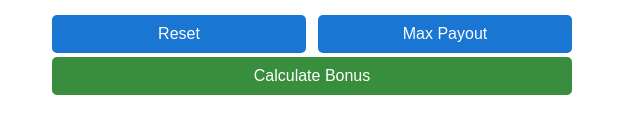
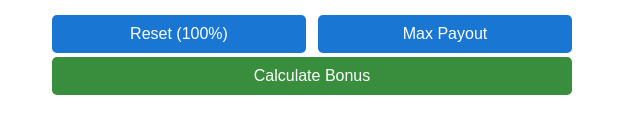
Before and after one commit to starke322-create/rsm-bonus-tier2, a plain HTML site: page index.html in a window 1280 px wide. Shown: the part 826-942 px from the top of the page, 328-968 px from the left. Drawn offline with Linux system fonts and the light colour scheme.

Commit message:
Update Reset button text to 'Reset (100%)'

```diff
--- a/index.html
+++ b/index.html
@@ -267,7 +267,7 @@
       </div>
 
       <div class="button-row">
-        <button type="button" class="side-btn" onclick="resetForm()">Reset</button>
+        <button type="button" class="side-btn" onclick="resetForm()">Reset (100%)</button>
         <button type="button" class="side-btn" onclick="maxPayout()">Max Payout</button>
       </div>
       <button type="button" class="calc-btn" onclick="calculateBonus()">Calculate Bonus</button>
```
